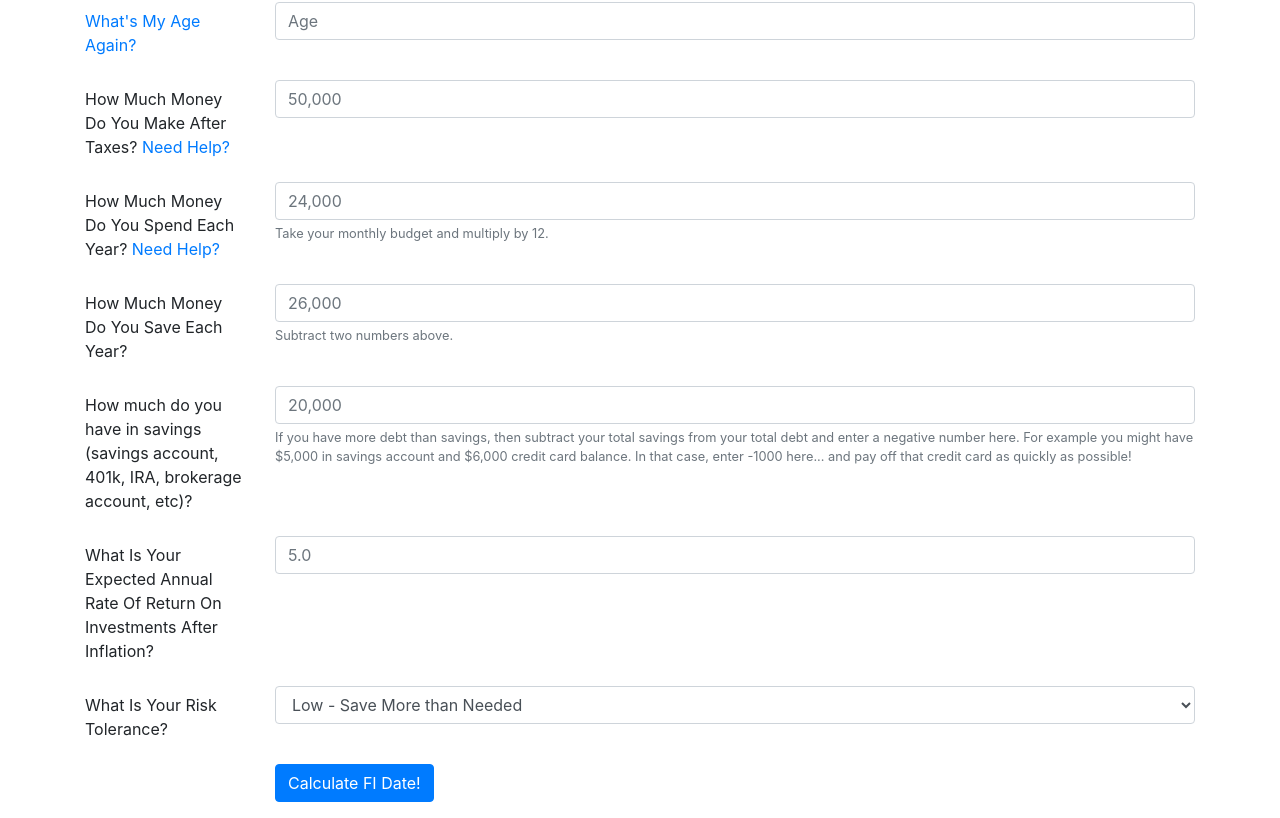
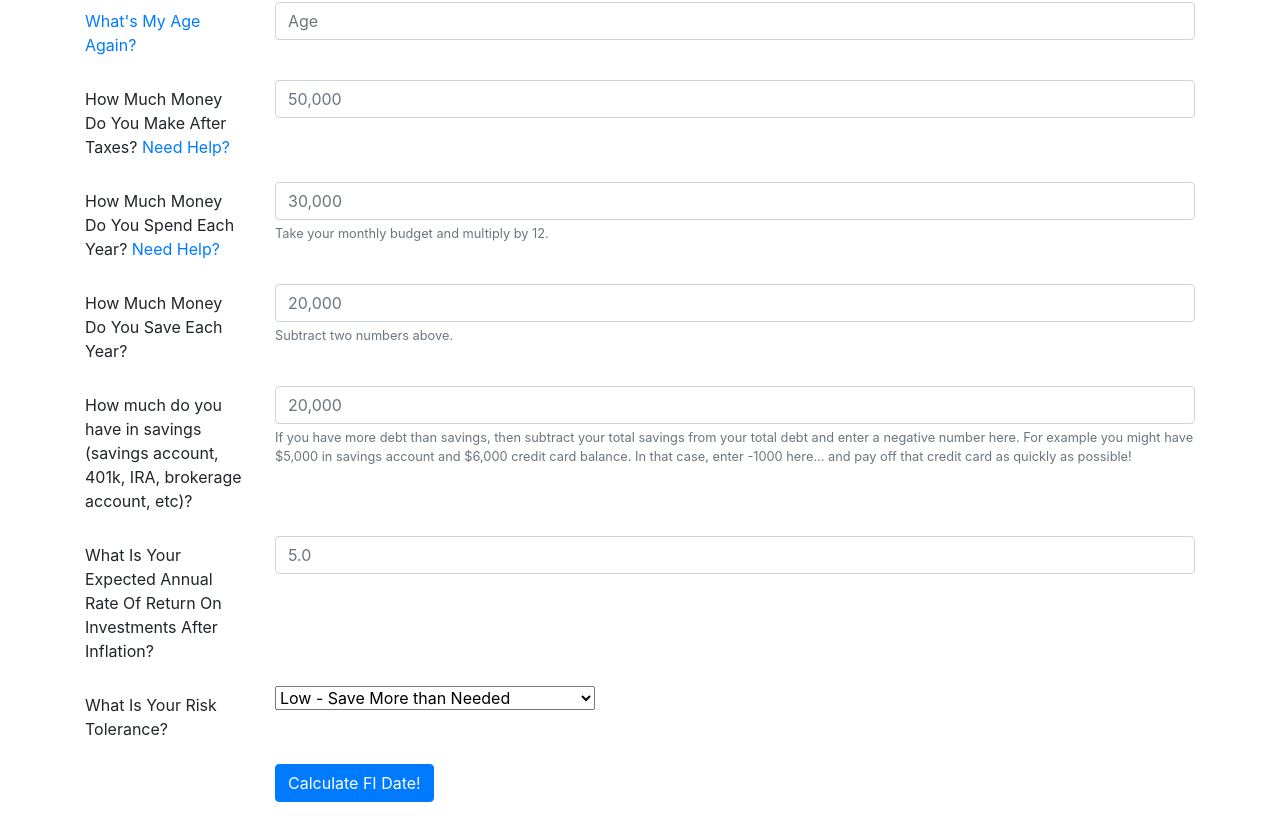
Before and after one commit to Team-Uncle-Buck/uncle_buck, a React (Create React App) app in the folder project/client/: page / in a window 1280 px wide. Shown: the part 457-1275 px from the top of the page. Built offline with nearby package versions, Linux system fonts and the light colour scheme.

Commit message:
Can pull data from form

```diff
--- a/project/client/src/routes/Home.js
+++ b/project/client/src/routes/Home.js
@@ -14,9 +14,14 @@ import {Input} from 'reactstrap';
 //         Row, FormCheck } from 'reactstrap';
 
 
+const initialFormData = Object.freeze({
+  age: ""
+});
+
 class Home extends React.Component {
-  constructor(props) {
-    super(props);
+  constructor() {
+    super();
+    this.handleSubmit = this.handleSubmit.bind(this);
     this.state = {
       age: '',
       annualIncomeAfterTaxes: '',
@@ -24,31 +29,40 @@ class Home extends React.Component {
       yearlySavings: '',
       portfolioBalance: '',
       rateOfReturn: '',
-      riskTolerance: '',
-    }
+      riskTolerance: ''
+    };
 
-    this.calculate = this.calculate.bind(this);
+
   }
 
-  calculate(e) {
+  handleSubmit(e) {
     e.preventDefault();
     console.log('The link was clicked.');
+    console.log(`Age: ${this.state.age}`)
+    console.log(`Annual Income After Taxes: ${this.state.annualIncomeAfterTaxes}`)
+    console.log(`Yearly Expenses: ${this.state.yearlyExpenses}`)
+    console.log(`Yearly Savings: ${this.state.yearlySavings}`)
+    console.log(`Portfolio Balance: ${this.state.portfolioBalance}`)
+    console.log(`Rate of Return: ${this.state.rateOfReturn}`)
+    console.log(`Risk Tolerance: ${this.state.riskTolerance}`)
   }
-
-
-
-
 
   render() {
     return (
-          <Form onSubmit={ (e) => this.submitForm(e) }>
+          <Form onSubmit={ this.handleSubmit }>
             <h3>Calculate Your FI Date:</h3>
           <FormGroup as={Row} controlId="1">
             <Label column sm={2}>
             <a href="https://www.youtube.com/watch?v=K7l5ZeVVoCA" target="_blank"> What's My Age Again? </a>
             </Label>
             <Col sm={10}>
-              <Form.Control type="age" placeholder="Age" />
+              <Input
+                type="text"
+                name="age"
+                placeholder="Age"
+                value={this.state.age}
+                onChange={e => this.setState({ age: e.target.value })}
+                />
             </Col>
           </FormGroup>
 
@@ -57,7 +71,13 @@ class Home extends React.Component {
               How Much Money Do You Make After Taxes? <a href="https://smartasset.com/taxes/paycheck-calculator" target="_blank">Need Help?</a>
             </Label>
             <Col sm={10}>
-              <Form.Control placeholder="50,000" />
+            <Input
+                type="text"
+                name="incomeAfterTaxes"
+                placeholder="50,000"
+                value={this.state.annualIncomeAfterTaxes}
+                onChange={e => this.setState({ annualIncomeAfterTaxes: e.target.value })}
+                />
             </Col>
           </FormGroup>
 
@@ -66,8 +86,15 @@ class Home extends React.Component {
               How Much Money Do You Spend Each Year? <a href="quicken.com/budget-calculator" target="_blank">Need Help?</a>
             </Label>
             <Col sm={10}>
-              <Form.Control placeholder="24,000" aria-describedby="savingsHelpBlock"/>
-              <Form.Text id="savingsHelpBlock" muted>
+            <Input
+                type="text"
+                name="yearlyExpenses"
+                placeholder="30,000"
+                value={this.state.yearlyExpenses}
+                onChange={e => this.setState({ yearlyExpenses: e.target.value })}
+                aria-describedby="expensesHelpBlock"
+            />
+              <Form.Text id="expensesHelpBlock" muted>
               Take your monthly budget and multiply by 12.
               </Form.Text>
             </Col>
@@ -78,7 +105,14 @@ class Home extends React.Component {
               How Much Money Do You Save Each Year?
             </Label>
             <Col sm={10}>
-              <Form.Control placeholder="26,000"/>
+            <Input
+                type="text"
+                name="yearlySavings"
+                placeholder="20,000"
+                value={this.state.yearlySavings}
+                onChange={e => this.setState({ yearlySavings: e.target.value })}
+                aria-describedby="savingsHelpBlock"
+            />
               <Form.Text id="savingsHelpBlock" muted>
                 Subtract two numbers above.
               </Form.Text>
@@ -90,8 +124,15 @@ class Home extends React.Component {
               How much do you have in savings (savings account, 401k, IRA, brokerage account, etc)?
             </Label>
             <Col sm={10}>
-              <Form.Control placeholder="20,000" aria-describedby="savingsHelpBlock"/>
-              <Form.Text id="savingsHelpBlock" muted>
+            <Input
+                type="text"
+                name="portfolioBalance"
+                placeholder="20,000"
+                value={this.state.portfolioBalance}
+                onChange={e => this.setState({ portfolioBalance: e.target.value })}
+                aria-describedby="portfolioHelpBlock"
+            />
+              <Form.Text id="portfolioHelpBlock" muted>
               If you have more debt than savings, then subtract your total savings from
               your total debt and enter a negative number here. For example you might have
               $5,000 in savings account and $6,000 credit card balance. In that case, enter -1000
@@ -105,24 +146,35 @@ class Home extends React.Component {
              What Is Your Expected Annual Rate Of Return On Investments After Inflation?
             </Label>
             <Col sm={10}>
-              <Form.Control placeholder="5.0" />
+            <Input
+                type="text"
+                name="rateOfReturn"
+                placeholder="5.0"
+                value={this.state.rateOfReturn}
+                onChange={e => this.setState({ rateOfReturn: e.target.value })}
+            />
             </Col>
           </FormGroup>
 
           <FormGroup as={Row} controlId="9">
             <Label column sm={2}>What Is Your Risk Tolerance?</Label>
             <Col sm={10}>
-                <Input type="select" name="select" id="exampleSelect">
-                  <option>Low - Save More than Needed</option>
-                  <option>Medium - Save Recommended Amount</option>
-                  <option>High - Save Absolute Minimum Needed</option>
-                </Input>
+            <select
+                type="text"
+                name="riskTolerance"
+                value={this.state.riskTolerance}
+                onChange={e => this.setState({ riskTolerance: e.target.value })}
+                >
+                  <option value="1">Low - Save More than Needed</option>
+                  <option value="2">Medium - Save Recommended Amount</option>
+                  <option value="3">High - Save Absolute Minimum Needed</option>
+                </select>
             </Col>
           </FormGroup>
 
           <FormGroup as={Row}>
             <Col sm={{ span: 10, offset: 2 }}>
-              <Button type="submit" onClick={this.calculate}>Calculate FI Date!</Button>
+              <Button type="submit" color="success"  onClick={this.handleSubmit}>Calculate FI Date!</Button>
             </Col>
           </FormGroup>
         </Form>
```
